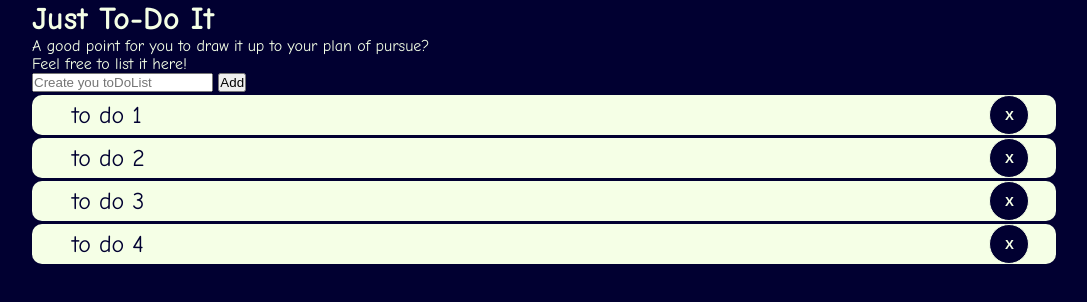
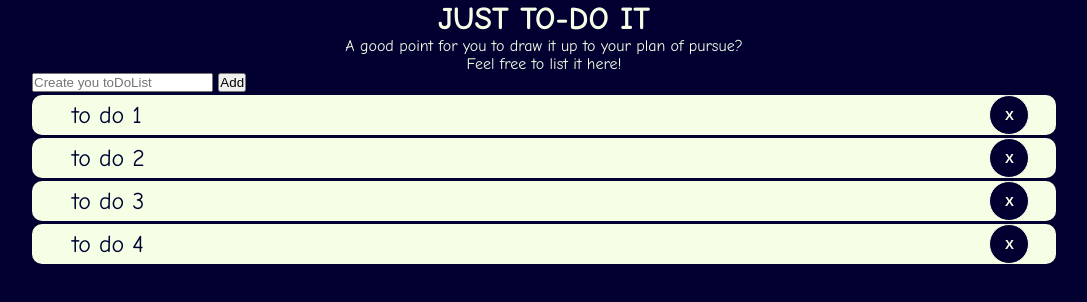
Before and after one commit to olkhon/toDoList, a plain HTML site: page index.html in a window 1280 px wide. Shown: the whole page, without its empty margins (96-1183 px from the left). Drawn offline with Linux system fonts and the light colour scheme.

Commit message:
add uppercase class & style

```diff
--- a/index.html
+++ b/index.html
@@ -10,7 +10,7 @@
 
 <body>
     <header>
-        <h1>Just To-Do It</h1>
+        <h1 class="uppercase">Just To-Do It</h1>
         <p>A good point for you to draw it up to your plan of pursue?
           <br>
           Feel free to list it here!
--- a/public/styles/styles.css
+++ b/public/styles/styles.css
@@ -19,7 +19,14 @@ footer {
   margin: 0 auto;
 }
 
+.uppercase {
+  text-transform: uppercase;
+}
+
 /* -------------- header -------------- */
+header {
+  text-align: center;
+}
 
 /* -------------- add to-do formula -------------- */
 
```
